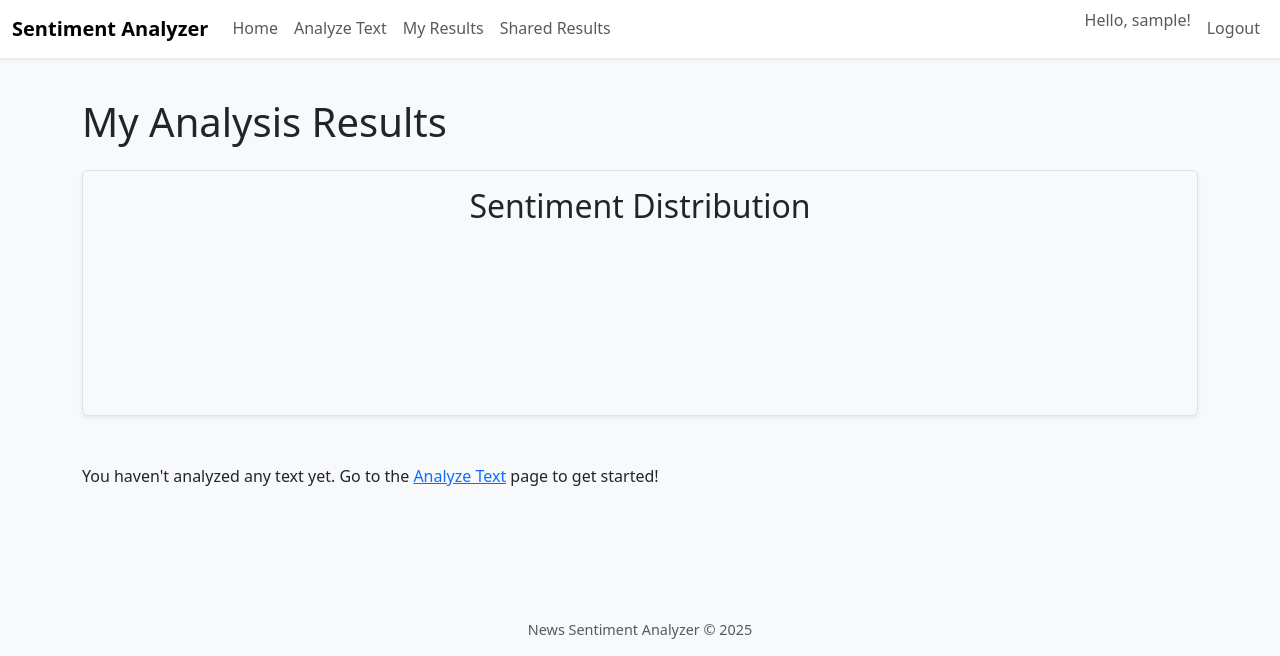
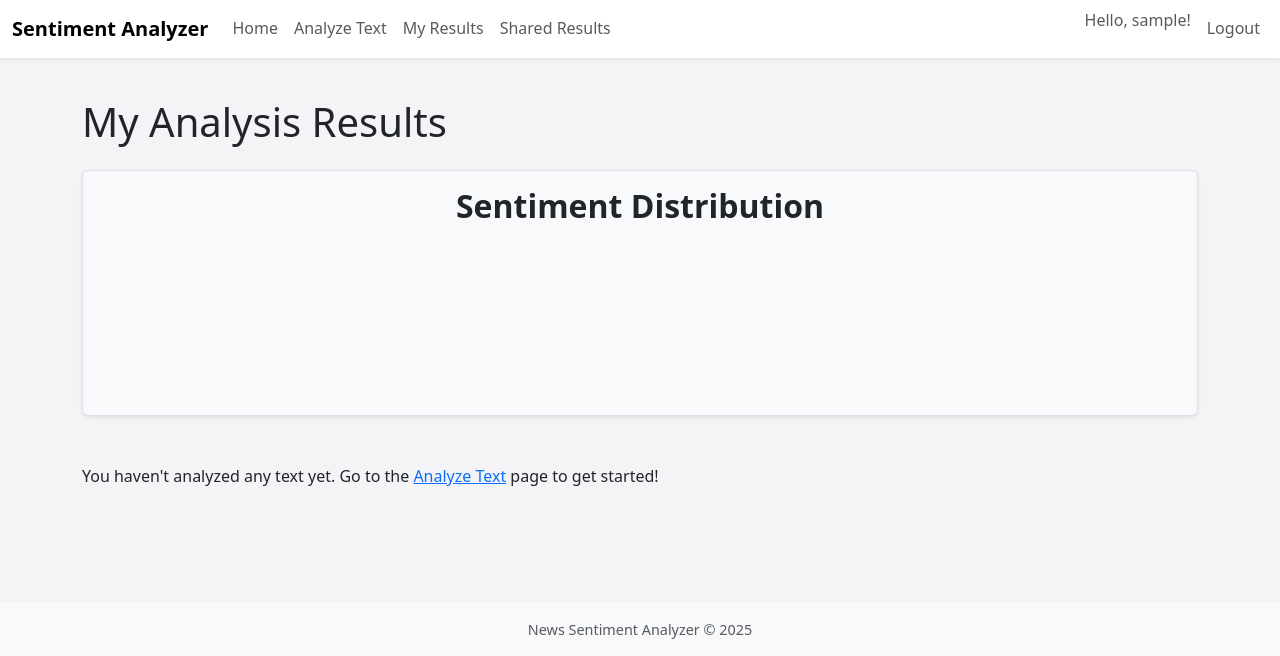
Before and after one commit to xdifu/cits5505-masters-group37, a Flask app: page /results in a window 1280 px wide. Shown: the top 656 px of the page. Run offline with Flask 3, Linux system fonts and the light colour scheme; the visitor is signed in with stand-in values (Sample User, id 1); data that the repository does not hold is empty; a map, chart or similar area stays blank.

Commit message:
Use a consistent font and bold the second-level headings

```diff
--- a/app/static/css/style.css
+++ b/app/static/css/style.css
@@ -11,14 +11,21 @@
     --border-radius: 0.375rem; /* Bootstrap default border radius */
     --box-shadow-sm: 0 .125rem .25rem rgba(0, 0, 0, .075);
     --box-shadow-md: 0 .5rem 1rem rgba(0, 0, 0, .15);
+    --heading-font-weight: 700;
+    --background-color: #f4f4f7;
 }
 
 /* Apply a slightly more modern font stack */
 body {
     font-family: system-ui, -apple-system, "Segoe UI", Roboto, "Helvetica Neue", "Noto Sans", "Liberation Sans", Arial, sans-serif, "Apple Color Emoji", "Segoe UI Emoji", "Segoe UI Symbol", "Noto Color Emoji";
-    background-color: var(--light-bg);
+    background-color: var(--background-color);
     color: var(--dark-text);
     line-height: 1.6;
+}
+
+/* Unified bold style for secondary headings */
+h2 {
+    font-weight: var(--heading-font-weight);
 }
 
 /* --- Navigation Bar --- */
```
